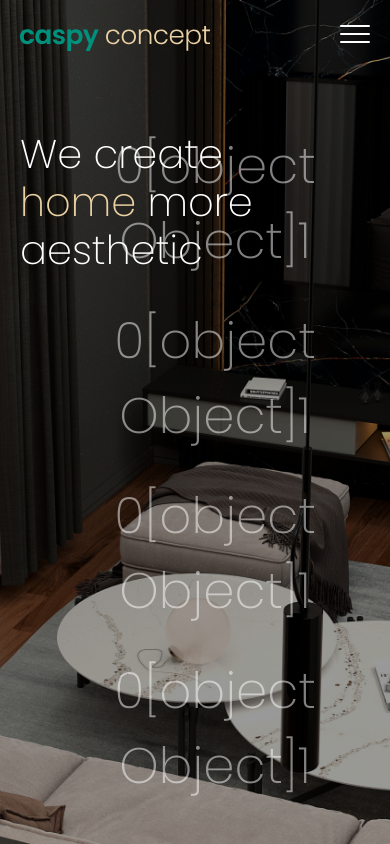
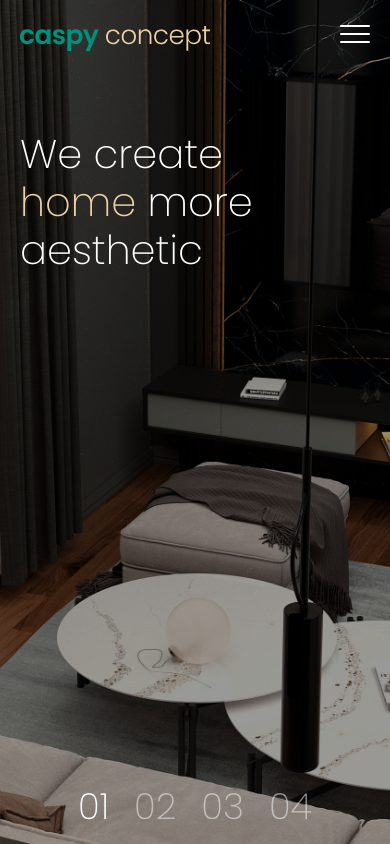
Before and after one commit to ashmakov-merdan/caspy-concept, a React (Vite) app: page / in a window 390 px wide. Built offline with nearby package versions, Linux system fonts and the light colour scheme; grey boxes are pictures that could not be loaded.

Commit message:
Some changes on Indicator

```diff
--- a/src/components/Indicator/Indicator.tsx
+++ b/src/components/Indicator/Indicator.tsx
@@ -1,19 +1,27 @@
 import "./indicator.scss";
 
 type IndicatorProps = {
-    pages: number[],
-    active: number,
-    onClick: (page: string) => void
+    pages: {
+        img: string
+    }[],
+    index: number,
+    setIndex: any
 }
-const Indicator = ({pages, active, onClick}: IndicatorProps) => {
+
+const Indicator = ({pages, index, setIndex}: IndicatorProps) => {
+
+    const handleChange = (i: number, img: string) => {
+        setIndex(i);
+    }
     return (
         <div className="indicator">
-            { pages.map((page) => {
-                const isActivePage: boolean = active === page;
-                return (
-                    <button key={page} onClick={() => onClick(page.toString())} style={{opacity: isActivePage ? '100%' : '50%'}}>0{page + 1}</button>
-                )
-            })}
+            {
+                pages.map((page, i) => {
+                    const { img } = page;
+                    const isActivePage = i === index;
+                    return <button key={i} style={{opacity: isActivePage ? '100%' : '50%'}} onClick={() => handleChange(i, img)}>0{i + 1}</button>
+                })
+            }
         </div>
     )
 };
--- a/src/components/Indicator/indicator.scss
+++ b/src/components/Indicator/indicator.scss
@@ -21,3 +21,16 @@
     border: none;
     opacity: 60%;
 }
+
+@media screen and (max-width: 540px){
+    .indicator {
+        padding: 0 0 10px 0;
+        width: 100%;
+        flex-direction: row;
+        justify-content: center;
+    }
+
+    .indicator button {
+        font-size: 36px;
+    }
+}
```
